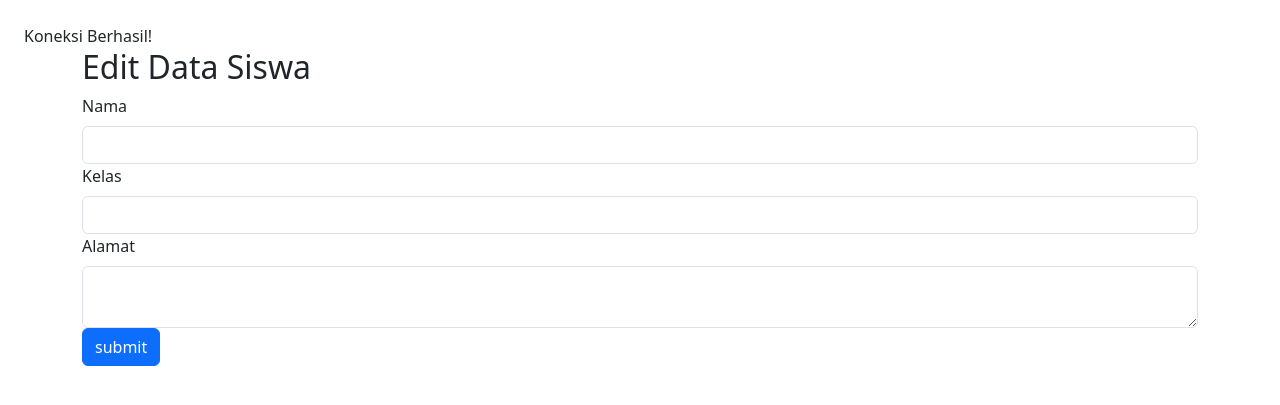
After one commit to DStacyy/belajar_php, a PHP site: page /edit.php?id=1 in a window 1280 px wide. The commit adds this page. Shown: the top 405 px of the page. Run offline with PHP 8.4, Linux system fonts and the light colour scheme; data that the repository does not hold is empty.

Commit message:
nambah 2

```diff
--- /dev/null
+++ b/AlamakPhp/SqlPakIdris/edit.php
@@ -0,0 +1,39 @@
+<?php
+include "koneksi.php";
+$id = $_GET['id'];
+
+$data = mysqli_query($konek, "SELECT *FROM siswa WHERE id=$id");
+?>
+
+
+
+
+<!DOCTYPE html>
+<html lang="en">
+<head>
+    <meta charset="UTF-8">
+    <meta name="viewport" content="width=device-width, initial-scale=1.0">
+    <title>Document</title>
+    <link href="https://cdn.jsdelivr.net/npm/bootstrap@5.3.8/dist/css/bootstrap.min.css" rel="stylesheet" integrity="sha384-sRIl4kxILFvY47J16cr9ZwB07vP4J8+LH7qKQnuqkuIAvNWLzeN8tE5YBujZqJLB" crossorigin="anonymous">
+</head>
+<body class="p-4">
+    <div class="container">
+        <h2>Edit Data Siswa</h2>
+        <form action="" method="post">
+            <div>
+                <label for="nama" class="form-label">Nama</label>
+                <input type="text" name="nama"id="nama" class="form-control">
+            </div>
+            <div>
+                <label for="kelas" class="form-label">Kelas</label>
+                <input type="text" name="kelas"id="kelas" class="form-control">
+            </div>
+            <div>
+                <label for="alamat" class="form-label">Alamat</label>
+                <textarea name="alamat" id="alamat" class="form-control"></textarea>
+            </div>
+            <input type="submit" value="submit" class="btn btn-primary">
+        </form>
+    </div>
+</body>
+</html>
--- a/AlamakPhp/SqlPakIdris/index.php
+++ b/AlamakPhp/SqlPakIdris/index.php
@@ -34,6 +34,11 @@
                         <td><?=$row ['nama']?></td>
                         <td><?=$row ['kelas']?></td>
                         <td><?=$row ['alamat']?></td>
+                        <td>
+                            <a href="edit.php?id=<?= $row['id'];?>" class="btn btn-warning">Edit</a>
+                            <a href="hapus.php?id=<?= $row['id'];?>" class="btn btn-danger">Delete</a>
+
+                        </td>
                     </tr>
                     <?php } ?>
             </tbody>
```
Also changed, not shown: AlamakPhp/SqlPakIdris/hapus.php (added).
